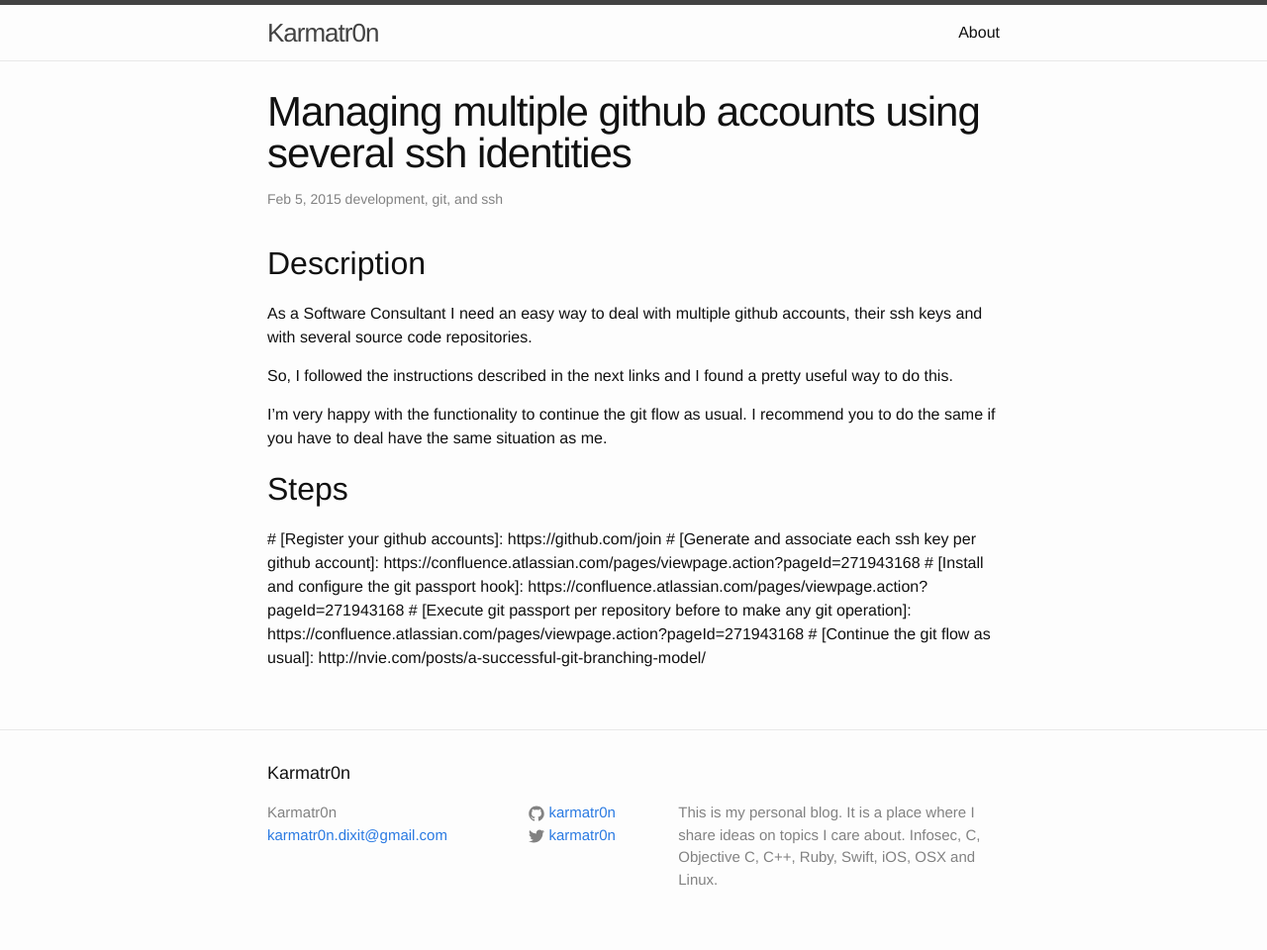
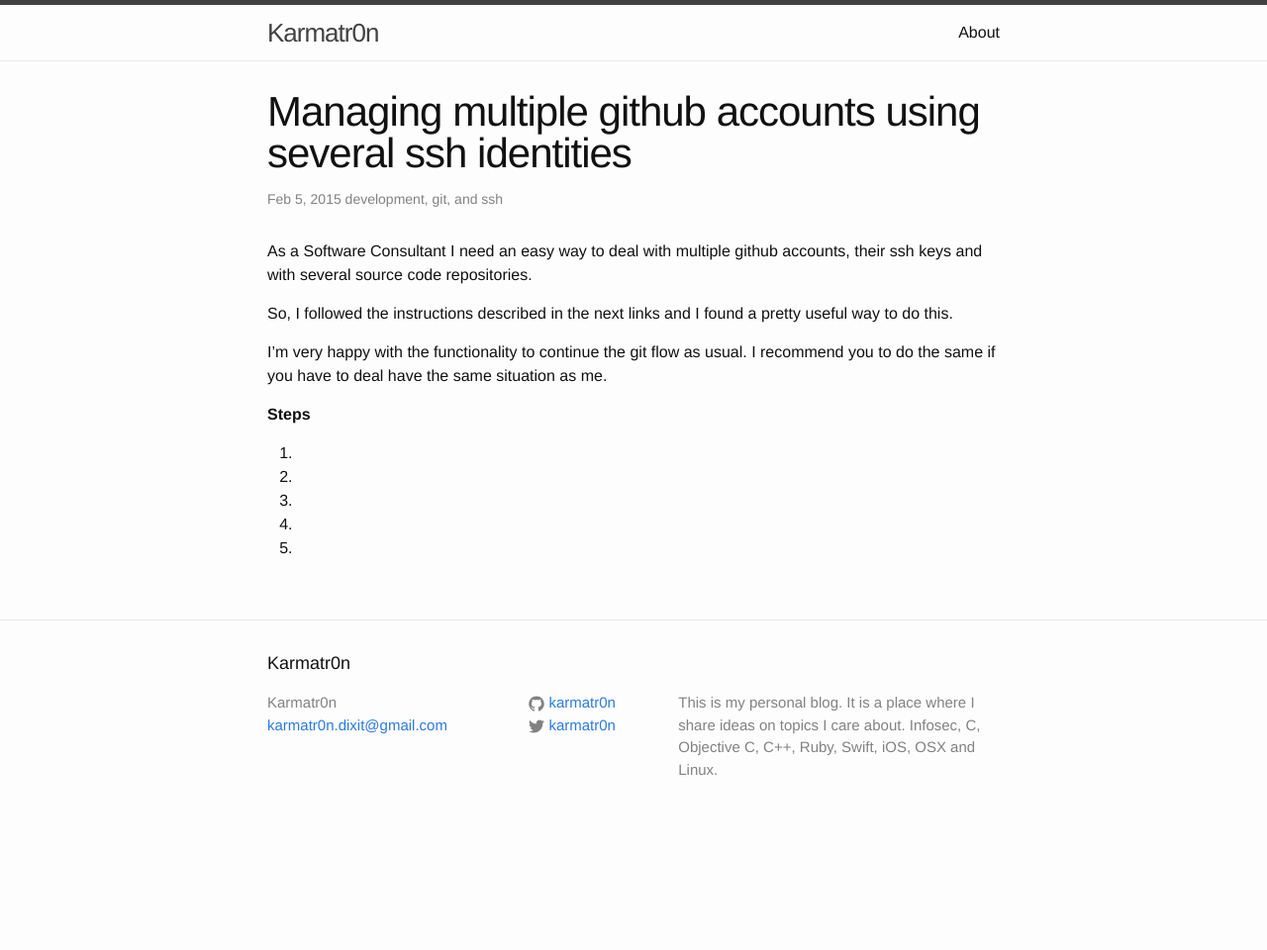
Before and after one commit to karmatr0n/karmatr0n.github.io, a Jekyll site: the page built from _posts/2015-02-05-multiple-github-accounts.markdown, in a window 1280 px wide. Shown: the whole page at 99% size. Built offline with Jekyll 4.4.1, drawn with Linux system fonts in a browser that asks for light colours; after the commit the page ends 900 px from its top, so only the background shows below that; part of the change alters nothing that is shown.

Commit message:
The markdown errors were fixed

```diff
--- a/_posts/2015-02-05-multiple-github-accounts.markdown
+++ b/_posts/2015-02-05-multiple-github-accounts.markdown
@@ -5,18 +5,16 @@ date:   2015-02-05 10:45:00
 categories: git ssh development
 ---
 
-## Description
-
 As a Software Consultant I need an easy way to deal with multiple github accounts, their ssh keys and  with several source code repositories.
 
 So, I followed the instructions described in the next links and I found a pretty useful way to do this.
 
 I'm very happy with the functionality to continue the git flow as usual. I recommend you to do the same if you have to deal have the same situation as me.
 
-## Steps
+**Steps**
 
-  # [Register your github accounts]: https://github.com/join
-  # [Generate and associate each ssh key per github account]: https://confluence.atlassian.com/pages/viewpage.action?pageId=271943168
-  # [Install and configure the git passport hook]: https://confluence.atlassian.com/pages/viewpage.action?pageId=271943168
-  # [Execute git passport per repository before to make any git operation]: https://confluence.atlassian.com/pages/viewpage.action?pageId=271943168
-  # [Continue the git flow as usual]: http://nvie.com/posts/a-successful-git-branching-model/
+  1. [Register your github accounts]: https://github.com/join
+  2. [Generate and associate each ssh key per github account]: https://confluence.atlassian.com/pages/viewpage.action?pageId=271943168
+  3. [Install and configure the git passport hook]: https://confluence.atlassian.com/pages/viewpage.action?pageId=271943168
+  4. [Execute git passport per repository before to make any git operation]: https://confluence.atlassian.com/pages/viewpage.action?pageId=271943168
+  5. [Continue the git flow as usual]: http://nvie.com/posts/a-successful-git-branching-model/
```
